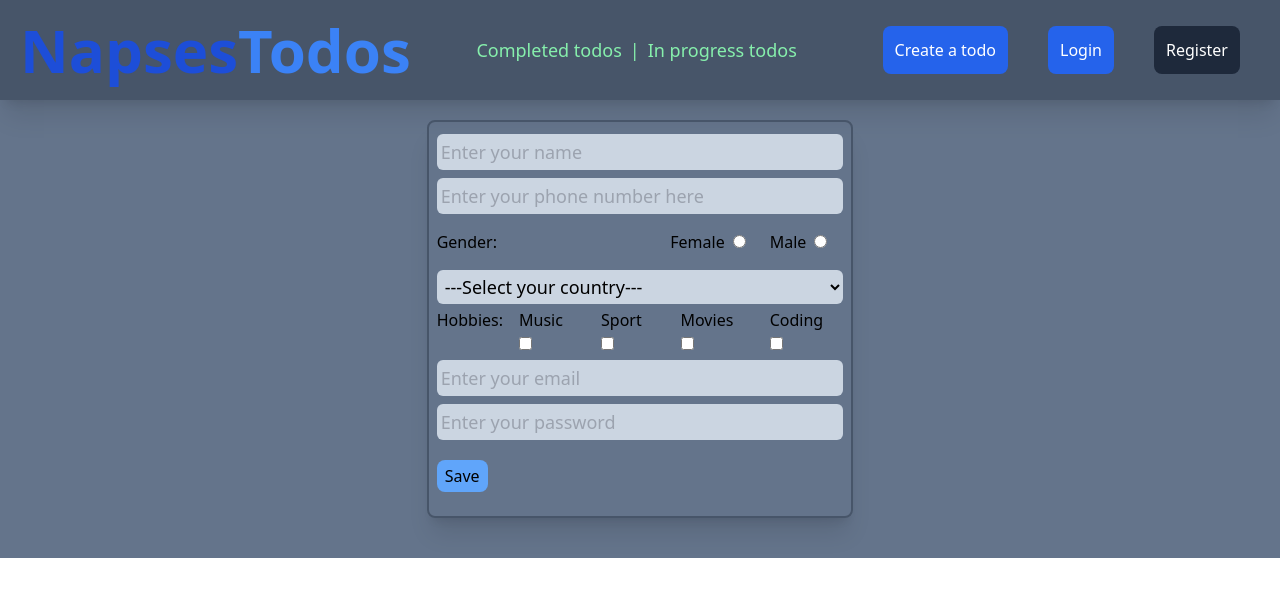
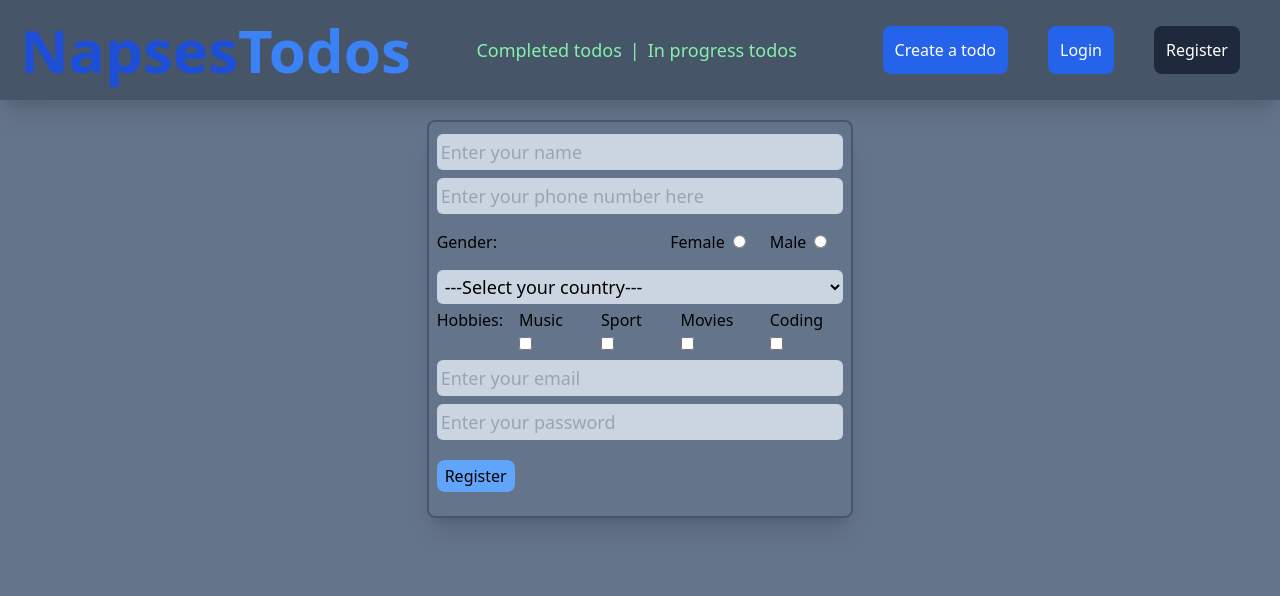
Before and after one commit to descholar-ceo/napses-todo, a Next.js app: page /signup in a window 1280 px wide. Shown: the top 596 px of the page. Built offline with nearby package versions, Linux system fonts and the light colour scheme; data requests are answered from the project's data file.

Commit message:
Add login form

```diff
--- /dev/null
+++ b/components/LoginForm.js
@@ -0,0 +1,7 @@
+import React from 'react'
+
+export default function LoginForm() {
+  return (
+    <div>LoginForm</div>
+  )
+}
--- a/components/SignupForm.js
+++ b/components/SignupForm.js
@@ -10,7 +10,7 @@ export default function SignupForm() {
   const submitData = async (data) => {
     try {
       await axios.post(`${process.env.NEXT_PUBLIC_API}/users`, data, { headers: { 'Content-Type': 'application/json' }});
-      router.push('/');
+      router.push('/login');
     } catch (error) {
       console.log({ error });
     }
@@ -155,7 +155,7 @@ export default function SignupForm() {
         <p className='text-sm text-red-800 text-center'>{errors.password?.type === 'required' && 'password is required' }</p>
         <p className='text-sm text-red-800 text-center'>{errors.password?.type === 'minLength' && 'minLength should be 3' }</p>
       </div>
-      <Button handleClick={handleSubmit(submitData)} classes='bg-blue-400 px-2 py-1 rounded-lg my-4' text='Save' />
+      <Button handleClick={handleSubmit(submitData)} classes='bg-blue-400 px-2 py-1 rounded-lg my-4' text='Register' />
     </form>
   )
 }
--- a/db.json
+++ b/db.json
@@ -59,6 +59,19 @@
       "email": "emma@nuel.com",
       "password": "123456",
       "id": 2
+    },
+    {
+      "name": "new user",
+      "mobile": "0782229462",
+      "gender": "Male",
+      "country": "US",
+      "hobbies": [
+        "Movies",
+        "Coding"
+      ],
+      "email": "newuser@new.ne",
+      "password": "123456",
+      "id": 3
     }
   ],
   "sessions": []
--- /dev/null
+++ b/pages/login.js
@@ -0,0 +1,8 @@
+import React from 'react'
+import LoginForm from '../components/LoginForm'
+
+export default function login() {
+  return (
+    <div className='h-screen'><LoginForm /></div>
+  )
+}
--- a/pages/signup.js
+++ b/pages/signup.js
@@ -3,6 +3,6 @@ import SignupForm from '../components/SignupForm'
 
 export default function signup() {
   return (
-    <div><SignupForm /></div>
+    <div className='h-screen'><SignupForm /></div>
   )
 }
```
